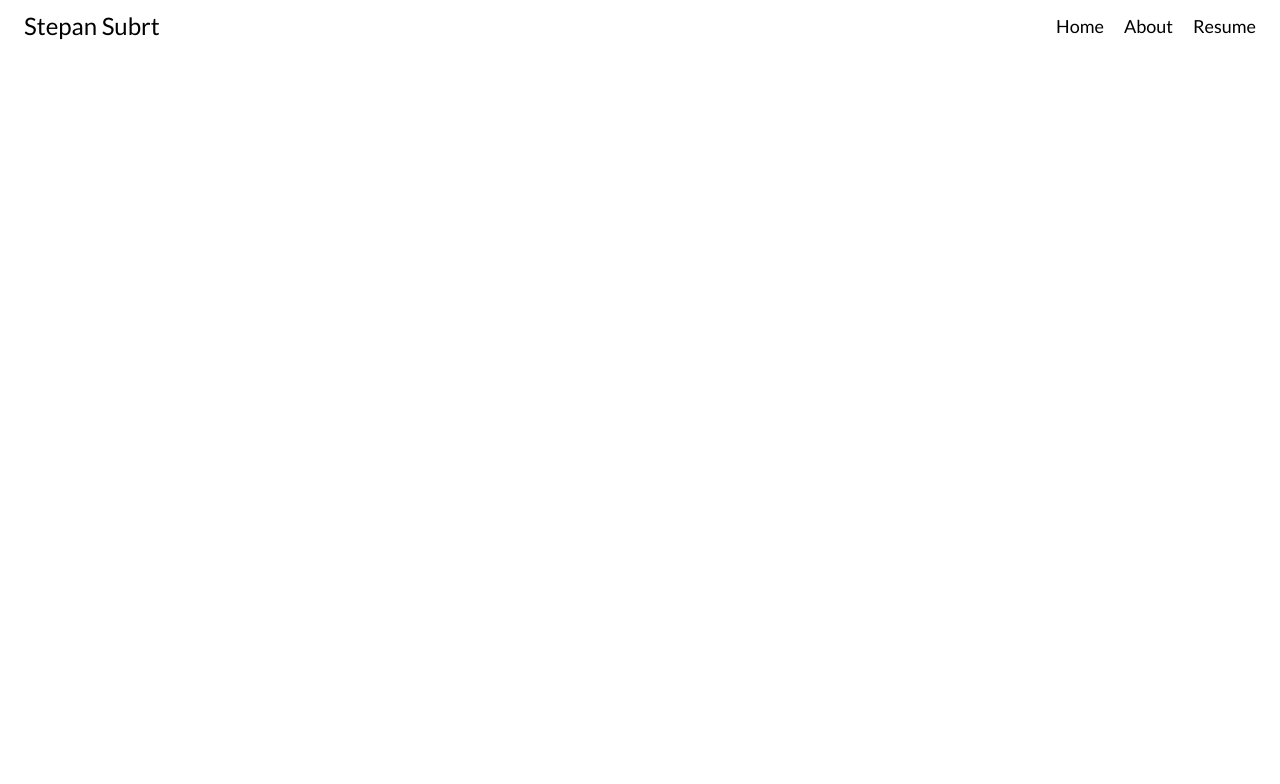
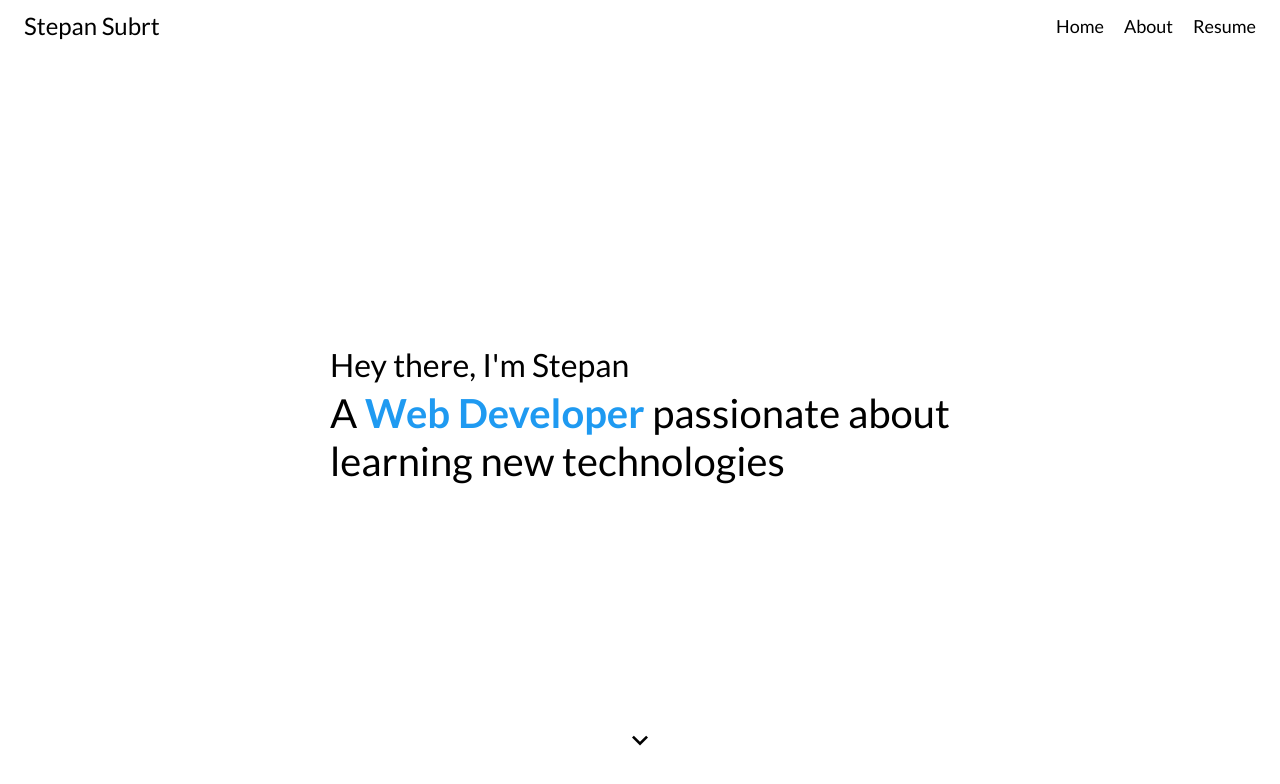
Before and after one commit to subinho/portfolio-2024, a React (Vite) app: page / in a window 1280 px wide. Shown: the top 784 px of the page. Built offline with nearby package versions, Linux system fonts and the light colour scheme.

Commit message:
Added hero page, welcome message and arrow image

```diff
--- a/src/App.tsx
+++ b/src/App.tsx
@@ -1,10 +1,12 @@
 import "./scss/style.scss";
 import { Header } from "./components";
+import { Home } from "./pages";
 
 function App() {
   return (
     <>
       <Header />
+      <Home />
     </>
   );
 }
--- a/src/pages/Home.tsx
+++ b/src/pages/Home.tsx
@@ -1,5 +1,25 @@
+import { arrow_down } from "../assets/icons";
+
 const Home = () => {
-  return <div>Home</div>;
+  return (
+    <div className="hero">
+      <div className="hero_container">
+        <h2 className="hero_welcome">Hey there, I'm Stepan</h2>
+        <h1 className="hero_heading">
+          A <strong className="hero_strong">Web Developer</strong> passionate
+          about
+          <br /> learning new technologies
+        </h1>
+      </div>
+      <img
+        src={arrow_down}
+        alt=""
+        className="hero_arrow"
+        height={32}
+        width={32}
+      />
+    </div>
+  );
 };
 
 export default Home;
--- /dev/null
+++ b/src/scss/_home.scss
@@ -0,0 +1,30 @@
+.hero {
+  min-height: calc(100vh - 80px);
+  display: flex;
+  align-items: center;
+  justify-content: center;
+  flex-direction: column;
+  text-align: left;
+  position: relative;
+
+  &_welcome {
+    font-size: 32px;
+    font-weight: 400;
+  }
+
+  &_heading {
+    font-size: 40px;
+    font-weight: 400;
+  }
+
+  &_strong {
+    color: #1f9af1 !important;
+  }
+
+  &_arrow {
+    position: absolute;
+    bottom: 0;
+    left: 50%;
+    transform: translate(-50%, -50%);
+  }
+}
--- a/src/scss/style.scss
+++ b/src/scss/style.scss
@@ -1,2 +1,3 @@
 @forward "boilerplate";
 @forward "header";
+@forward "home";
```
